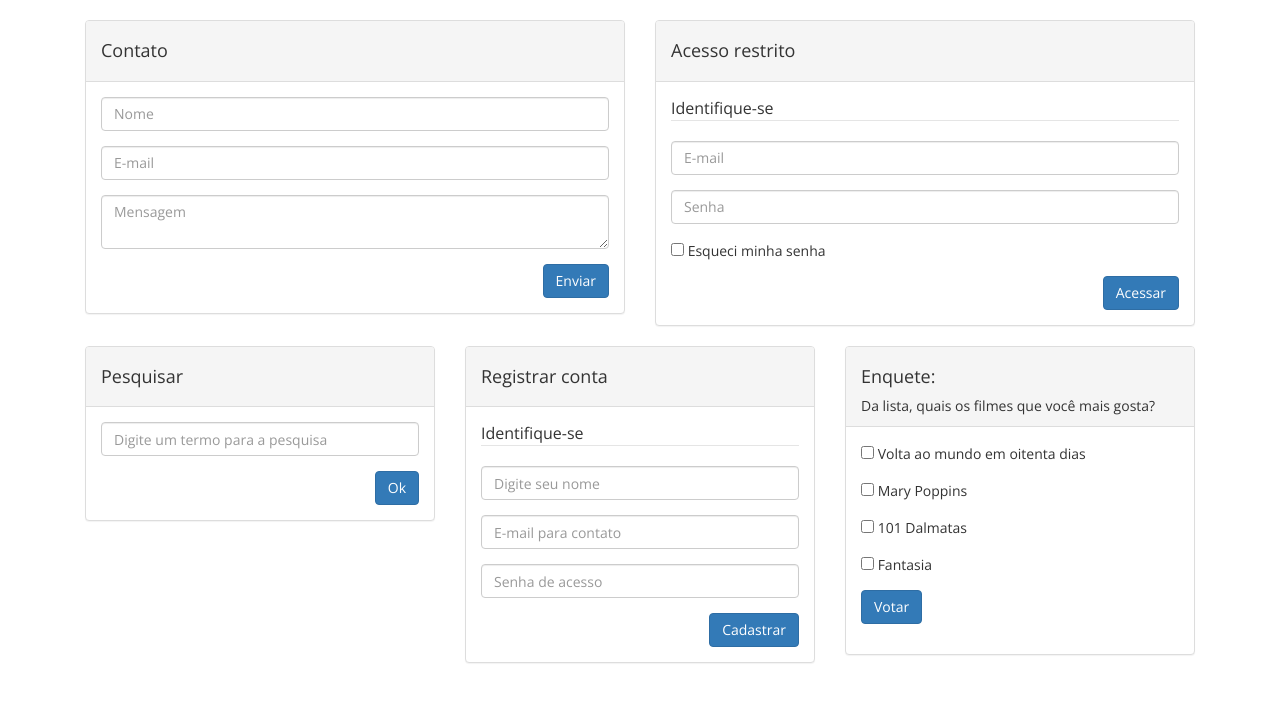
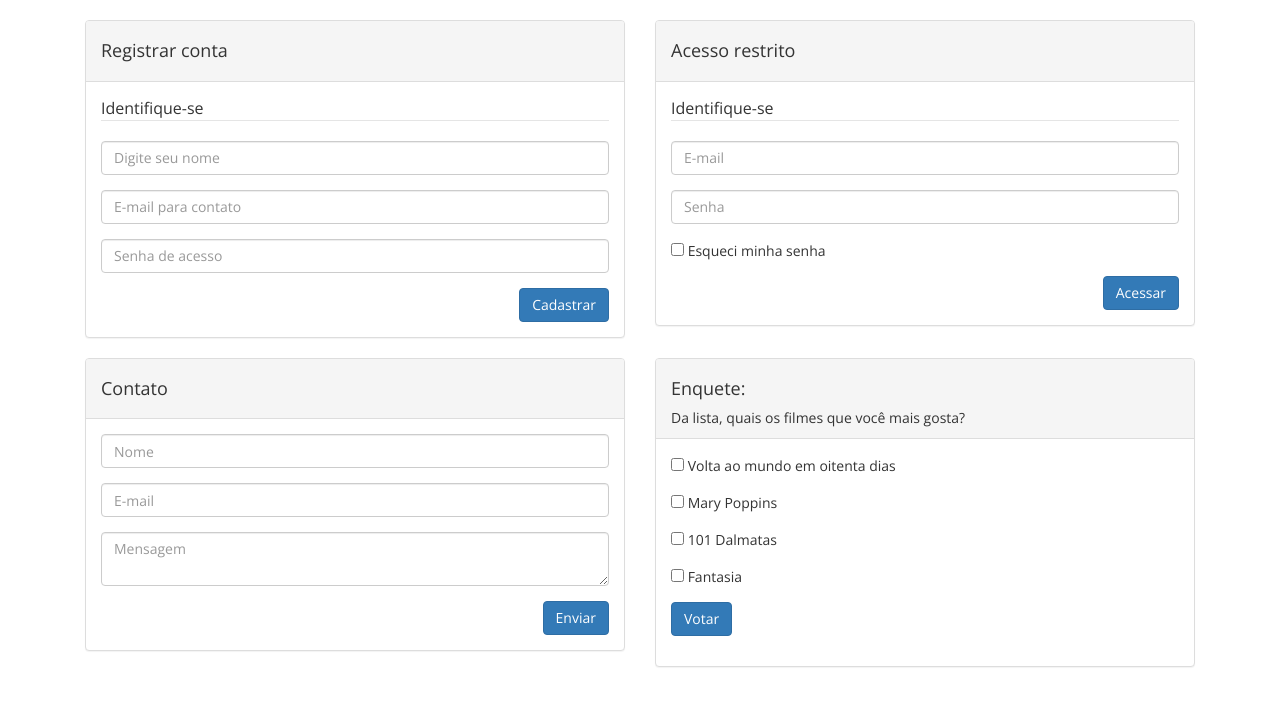
Before and after one commit to rjgferreira/DesignPattern, a PHP site: page / in a window 1280 px wide. Shown: the top 706 px of the page. Run offline with PHP 8.4, Linux system fonts and the light colour scheme.

Commit message:
Design Pattern (projeto fase 3) 	- Adicionar funcionalidade de criar fieldset, onde os campos agora 	  serão inseridos entre suas tags.

```diff
--- a/index.php
+++ b/index.php
@@ -33,13 +33,13 @@ $validator = new \RJGF\Form\Validator($request);
         <br>
         <div class="col-lg-6">
             <div class="panel panel-default">
-                <div class="panel-heading"><h4>Contato</h4></div>
+                <div class="panel-heading"><h4>Registrar conta</h4></div>
                 <div class="panel-body">
                     <?php
-                    $fields->createField('nome','Nome','','t','','s')
-                        ->createField('email','E-mail','','e','','s')
-                        ->createField('mensagem','Mensagem','','ta','','s','')
-                        ->createField('','','','sb','btn btn-primary pull-right','','Enviar','','');
+                    $fields->createField('nome','Digite seu nome','','t','','s','','','','o','Identifique-se')
+                        ->createField('email','E-mail para contato','','e','','s')
+                        ->createField('senha','Senha de acesso','','p','','s')
+                        ->createField('','','','sb','btn btn-primary pull-right','','Cadastrar','','','c');
                     $form = new \RJGF\Form\Form($validator, $fields, 'form','p','m');
                     $form->openForm();
                     $fields->render();
@@ -67,13 +67,15 @@ $validator = new \RJGF\Form\Validator($request);
         </div>
     </div>
     <div class="container">
-        <div class="col-lg-4">
+        <div class="col-lg-6">
             <div class="panel panel-default">
-                <div class="panel-heading"><h4>Pesquisar</h4></div>
+                <div class="panel-heading"><h4>Contato</h4></div>
                 <div class="panel-body">
                     <?php
-                    $fields->createField('srch','Digite um termo para a pesquisa','','t','','s')
-                            ->createField('','','','sb','btn btn-primary pull-right','','Ok','','');
+                    $fields->createField('nome','Nome','','t','','s')
+                        ->createField('email','E-mail','','e','','s')
+                        ->createField('mensagem','Mensagem','','ta','','s','')
+                        ->createField('','','','sb','btn btn-primary pull-right','','Enviar','','');
                     $form = new \RJGF\Form\Form($validator, $fields, 'form','p','m');
                     $form->openForm();
                     $fields->render();
@@ -82,24 +84,7 @@ $validator = new \RJGF\Form\Validator($request);
                 </div>
             </div>
         </div>
-        <div class="col-lg-4">
-            <div class="panel panel-default">
-                <div class="panel-heading"><h4>Registrar conta</h4></div>
-                <div class="panel-body">
-                    <?php
-                    $fields->createField('nome','Digite seu nome','','t','','s','','','','o','Identifique-se')
-                        ->createField('email','E-mail para contato','','e','','s')
-                        ->createField('senha','Senha de acesso','','p','','s')
-                        ->createField('','','','sb','btn btn-primary pull-right','','Cadastrar','','','c');
-                    $form = new \RJGF\Form\Form($validator, $fields, 'form','p','m');
-                    $form->openForm();
-                    $fields->render();
-                    $form->closeForm();
-                    ?>
-                </div>
-            </div>
-        </div>
-        <div class="col-lg-4">
+        <div class="col-lg-6">
             <div class="panel panel-default">
                 <div class="panel-heading"><h4>Enquete:</h4><span>Da lista, quais os filmes que voc&ecirc; mais gosta?</span></div>
                 <div class="panel-body">
```
Also changed, not shown: README.md.
